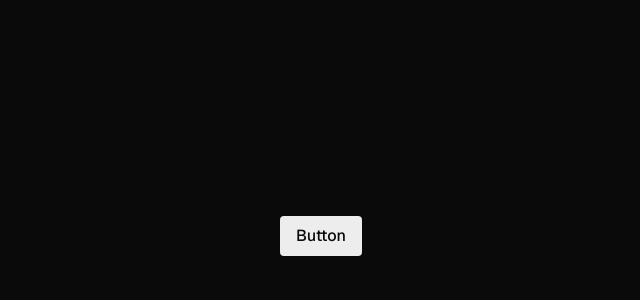
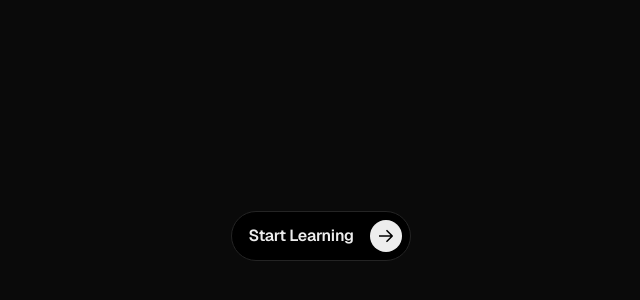
Before and after one commit to opencode-startup/OpenCode, a Next.js app: page / in a window 1280 px wide. Shown: the part 164-464 px from the top of the page, without its empty margins (319-959 px from the left). Built offline with nearby package versions, Linux system fonts and the light colour scheme.

Commit message:
OC-35 - Add AnimatedCTA component with size, icon layout, and variant support

```diff
--- a/src/app/page.tsx
+++ b/src/app/page.tsx
@@ -1,11 +1,13 @@
 'use client';
 
-import { Button } from '@/components';
+import { AnimatedCTA } from '@/components';
 
 export default function Home() {
   return (
     <div className={'flex h-screen flex-1 flex-col items-center justify-center gap-6 p-8'}>
-      <Button>Button</Button>
+      <AnimatedCTA size={'small'} rightIcon={'arrow-right'}>
+        Start Learning
+      </AnimatedCTA>
     </div>
   );
 }
--- /dev/null
+++ b/src/components/AnimatedCTA/AnimatedCTA.tsx
@@ -0,0 +1,52 @@
+'use client';
+
+import { forwardRef } from 'react';
+
+import { Icon } from '@/components/Icon';
+
+import { AnimatedCTAProps } from './types';
+import { getIconLayout } from './utils';
+import { sizeConfig, variants } from './variants';
+
+const AnimatedCTA = forwardRef<HTMLButtonElement, AnimatedCTAProps>(
+  ({ size = 'large', children, className, leftIcon, rightIcon, ...props }, ref) => {
+    const config = sizeConfig[size];
+    const iconLayout = getIconLayout(leftIcon, rightIcon);
+
+    return (
+      <button
+        ref={ref}
+        className={variants({
+          size,
+          iconLayout,
+          className,
+        })}
+        {...props}
+      >
+        {leftIcon && (
+          <div
+            className={`bg-gray-1000 flex shrink-0 items-center justify-center rounded-full ${config.icon}`}
+          >
+            <Icon name={leftIcon} size={config.iconSize} className="text-background-200" />
+          </div>
+        )}
+
+        <div className={`font-geist text-gray-1000 font-semibold text-nowrap ${config.text}`}>
+          {children}
+        </div>
+
+        {rightIcon && (
+          <div
+            className={`bg-gray-1000 flex shrink-0 items-center justify-center rounded-full ${config.icon}`}
+          >
+            <Icon name={rightIcon} size={config.iconSize} className="text-background-200" />
+          </div>
+        )}
+      </button>
+    );
+  },
+);
+
+AnimatedCTA.displayName = 'AnimatedCTA';
+
+export default AnimatedCTA;
--- /dev/null
+++ b/src/components/AnimatedCTA/index.ts
@@ -0,0 +1,2 @@
+export { default as AnimatedCTA } from './AnimatedCTA';
+export * from './types';
--- /dev/null
+++ b/src/components/AnimatedCTA/types.ts
@@ -0,0 +1,12 @@
+import { ButtonHTMLAttributes, ReactNode } from 'react';
+
+import { IconName } from '@/components/Icon/types';
+
+export type AnimatedCTASize = 'small' | 'medium' | 'large';
+
+export interface AnimatedCTAProps extends Omit<ButtonHTMLAttributes<HTMLButtonElement>, 'size'> {
+  size?: AnimatedCTASize;
+  children?: ReactNode;
+  leftIcon?: IconName;
+  rightIcon?: IconName;
+}
--- /dev/null
+++ b/src/components/AnimatedCTA/utils.ts
@@ -0,0 +1,22 @@
+import { IconName } from '@/components/Icon/types';
+
+export type IconLayout = 'none' | 'left' | 'right' | 'both';
+
+/**
+ * Determines the icon layout based on the presence of left and right icons
+ */
+export function getIconLayout(leftIcon?: IconName, rightIcon?: IconName): IconLayout {
+  if (leftIcon && rightIcon) {
+    return 'both';
+  }
+
+  if (leftIcon) {
+    return 'left';
+  }
+
+  if (rightIcon) {
+    return 'right';
+  }
+
+  return 'none';
+}
--- /dev/null
+++ b/src/components/AnimatedCTA/variants.ts
@@ -0,0 +1,89 @@
+import { tv } from 'tailwind-variants';
+
+import { AnimatedCTASize } from './types';
+
+export const variants = tv({
+  base: [
+    'relative inline-flex cursor-pointer items-center justify-center overflow-clip rounded-full',
+    'bg-background-200 border-gray-alpha-400 hover:bg-background-100 border',
+    `focus-visible:ring-offset-background-100 focus-visible:ring-2 focus-visible:ring-blue-600
+    focus-visible:ring-offset-2 focus-visible:outline-none`,
+  ],
+  variants: {
+    size: {
+      small: 'gap-4 py-2',
+      medium: 'gap-5 py-4',
+      large: 'gap-6 py-[1.125rem]',
+    },
+    iconLayout: {
+      none: {
+        small: 'px-4',
+        medium: 'px-7',
+        large: 'px-9',
+      },
+      left: {
+        small: 'pr-4 pl-2',
+        medium: 'pr-7 pl-3',
+        large: 'pr-9 pl-[1.125rem]',
+      },
+      right: {
+        small: 'pr-2 pl-4',
+        medium: 'pr-3 pl-7',
+        large: 'pr-[1.125rem] pl-9',
+      },
+      both: {
+        small: 'px-2',
+        medium: 'px-3',
+        large: 'px-[1.125rem]',
+      },
+    },
+  },
+  compoundVariants: [
+    // None
+    { size: 'small', iconLayout: 'none', className: 'px-4' },
+    { size: 'medium', iconLayout: 'none', className: 'px-7' },
+    { size: 'large', iconLayout: 'none', className: 'px-9' },
+    // Left only
+    { size: 'small', iconLayout: 'left', className: 'pr-4 pl-2' },
+    { size: 'medium', iconLayout: 'left', className: 'pr-7 pl-3' },
+    { size: 'large', iconLayout: 'left', className: 'pr-9 pl-[1.125rem]' },
+    // Right only
+    { size: 'small', iconLayout: 'right', className: 'pr-2 pl-4' },
+    { size: 'medium', iconLayout: 'right', className: 'pr-3 pl-7' },
+    { size: 'large', iconLayout: 'right', className: 'pr-[1.125rem] pl-9' },
+    // Both
+    { size: 'small', iconLayout: 'both', className: 'px-2' },
+    { size: 'medium', iconLayout: 'both', className: 'px-3' },
+    { size: 'large', iconLayout: 'both', className: 'px-[1.125rem]' },
+  ],
+  defaultVariants: {
+    size: 'large',
+    iconLayout: 'none',
+  },
+});
+
+// Size-specific configuration for text, icon, and iconSize
+export const sizeConfig = {
+  small: {
+    text: 'typo-heading-16',
+    icon: 'size-8 p-2',
+    iconSize: 16,
+  },
+  medium: {
+    text: 'typo-heading-40',
+    icon: 'size-12 p-2.5',
+    iconSize: 24,
+  },
+  large: {
+    text: 'typo-heading-48',
+    icon: 'size-14 p-2.5',
+    iconSize: 32,
+  },
+} as const satisfies Record<
+  AnimatedCTASize,
+  {
+    text: string;
+    icon: string;
+    iconSize: number;
+  }
+>;
--- a/src/components/index.ts
+++ b/src/components/index.ts
@@ -1,3 +1,4 @@
+export * from './AnimatedCTA';
 export * from './Button';
 export * from './Icon';
 export * from './Input';
```
